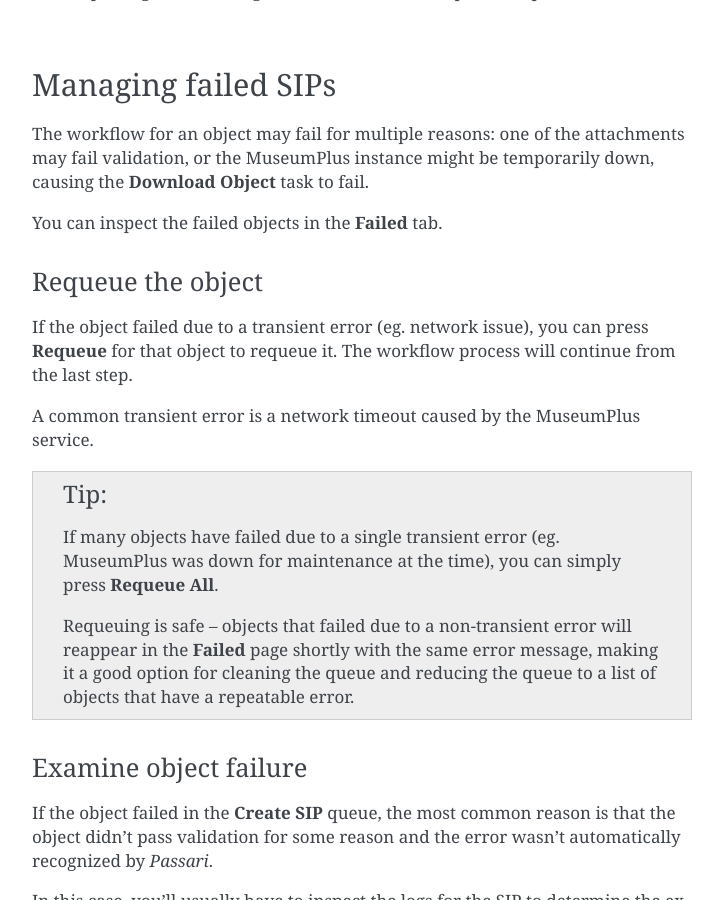
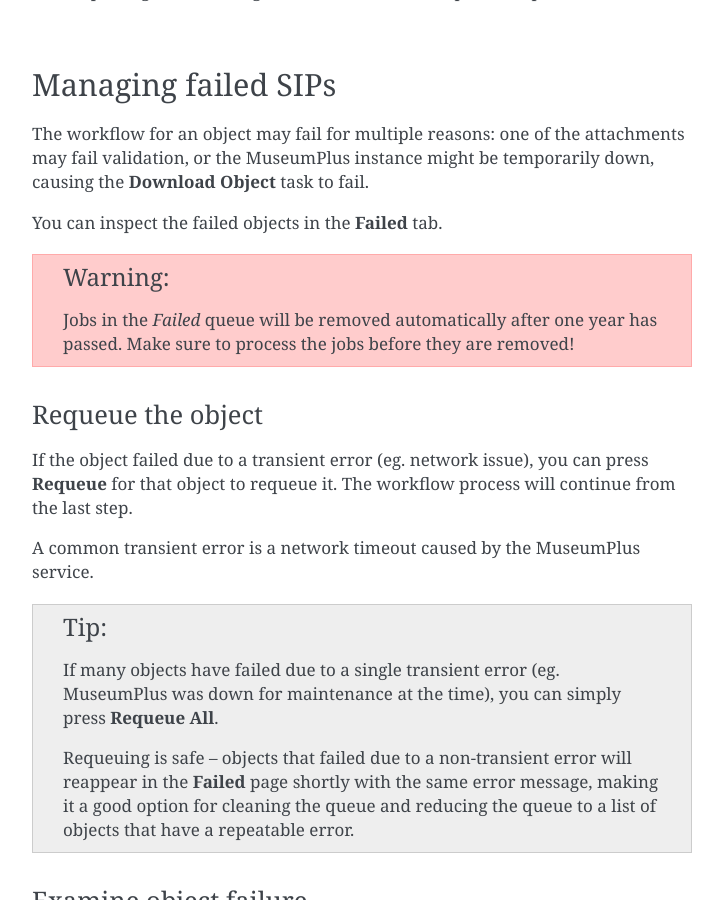
Before and after one commit to finnish-heritage-agency/passari-web-ui, a Sphinx documentation site: the page built from docs/usage.rst, in a window 1280 px wide and 900 px high, scrolled down 1468 px. Shown: the whole window, without its empty margins (388-1111 px from the left). Built offline with Sphinx 7.4.7, drawn with Linux system fonts in a browser that asks for light colours.

Commit message:
Update documentation

```diff
--- a/docs/installation.rst
+++ b/docs/installation.rst
@@ -34,7 +34,7 @@ This should also create the configuration file `~/.config/passari-web-ui/config.
 
    # URL to the MuseumPlus web UI. This is the base URL.
    # For example, the following URL should be valid:
-   # {MUSEUMPLUS_UI_URL}/object/1522
+   # {MUSEUMPLUS_UI_URL}/Object/1522
    MUSEUMPLUS_UI_URL=''
 
    # The expected heartbeat intervals for automated procedures plus an
--- a/docs/usage.rst
+++ b/docs/usage.rst
@@ -30,6 +30,10 @@ Managing failed SIPs
 The workflow for an object may fail for multiple reasons: one of the attachments may fail validation, or the MuseumPlus instance might be temporarily down, causing the **Download Object** task to fail.
 
 You can inspect the failed objects in the **Failed** tab.
+
+.. warning::
+
+   Jobs in the *Failed* queue will be removed automatically after one year has passed. Make sure to process the jobs before they are removed!
 
 Requeue the object
 ^^^^^^^^^^^^^^^^^^
```
Also changed, not shown: 1 other file.
